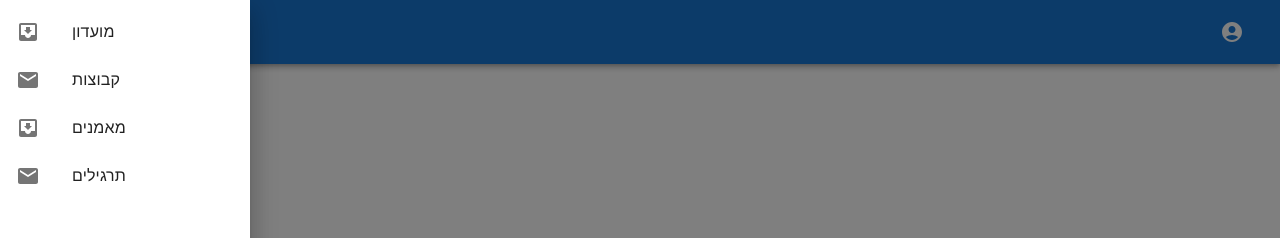
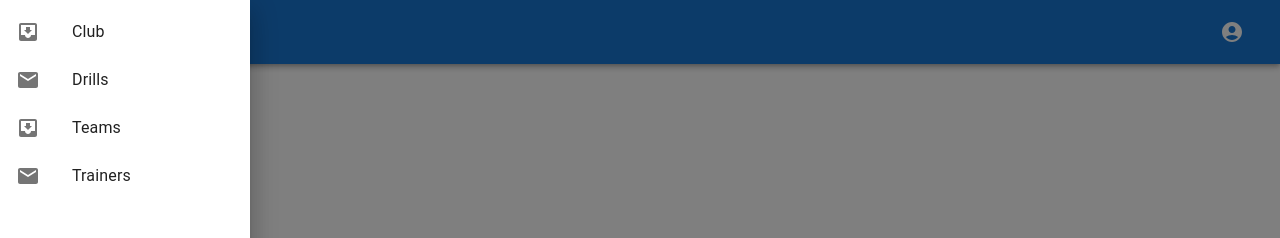
Before and after one commit to ell8935/drills_frontend, a React (Create React App) app: page / in a window 1280 px wide. Both pictures are taken after a click on the button 36 px from the left and 32 px from the top of the page. Shown: the top 238 px of the page. Built offline with nearby package versions, Linux system fonts and the light colour scheme.

Commit message:
translations

```diff
--- a/package.json
+++ b/package.json
@@ -15,8 +15,11 @@
     "@types/node": "16.7.13",
     "@types/react": "18.0.0",
     "@types/react-dom": "18.0.0",
+    "i18next": "^23.4.2",
+    "i18next-browser-languagedetector": "^7.1.0",
     "react": "18.2.0",
     "react-dom": "18.2.0",
+    "react-i18next": "^13.0.3",
     "react-router-dom": "6.14.2",
     "react-scripts": "5.0.1",
     "styled-components": "6.0.7",
--- a/src/App.tsx
+++ b/src/App.tsx
@@ -1,7 +1,19 @@
+import { useTranslation } from "react-i18next";
 import Header from "./shared/components/Header/Header";
+import { useEffect } from "react";
 
 function App() {
-  return <Header />;
+  const { i18n } = useTranslation();
+
+  useEffect(() => {
+    i18n.changeLanguage(navigator.language);
+  }, [i18n]);
+
+  return (
+    <>
+      <Header />
+    </>
+  );
 }
 
 export default App;
--- a/src/shared/components/HeaderDrawer/HeaderDrawer.tsx
+++ b/src/shared/components/HeaderDrawer/HeaderDrawer.tsx
@@ -7,22 +7,32 @@
 import ListItemText from "@mui/material/ListItemText";
 import InboxIcon from "@mui/icons-material/MoveToInbox";
 import MailIcon from "@mui/icons-material/Mail";
+import { useTranslation } from "react-i18next";
 
 interface HeadDrawerProps {
   toggle: boolean;
 }
 
 export default function HeaderDrawer({ toggle }: HeadDrawerProps) {
+  const { t } = useTranslation();
+
+  const drawerOptions = [
+    { text: "header.club", route: "/club" },
+    { text: "header.drills", route: "/drills" },
+    { text: "header.teams", route: "/teams" },
+    { text: "header.trainers", route: "/trainers" },
+  ];
+
   const list = () => (
     <Box sx={{ width: 250 }} role="presentation">
       <List>
-        {["מועדון", "קבוצות", "מאמנים", "תרגילים"].map((text, index) => (
-          <ListItem key={text} disablePadding>
+        {drawerOptions.map(({ text, route }, index) => (
+          <ListItem key={route} disablePadding>
             <ListItemButton>
               <ListItemIcon>
                 {index % 2 === 0 ? <InboxIcon /> : <MailIcon />}
               </ListItemIcon>
-              <ListItemText primary={text} />
+              <ListItemText primary={t(text)} />
             </ListItemButton>
           </ListItem>
         ))}
--- /dev/null
+++ b/src/shared/translations/en.ts
@@ -0,0 +1,10 @@
+export const enTrans = {
+  translation: {
+    header: {
+      club: "Club",
+      teams: "Teams",
+      trainers: "Trainers",
+      drills: "Drills",
+    },
+  },
+};
--- /dev/null
+++ b/src/shared/translations/es.ts
@@ -0,0 +1,10 @@
+export const esTrans = {
+  translation: {
+    header: {
+      club: "Club",
+      teams: "Teams",
+      trainers: "Trainers",
+      drills: "Drills",
+    },
+  },
+};
--- /dev/null
+++ b/src/shared/translations/he.ts
@@ -0,0 +1,10 @@
+export const heTrans = {
+  translation: {
+    header: {
+      club: "מועדון",
+      teams: "קבוצות",
+      trainers: "מאמנים",
+      drills: "תרגילים",
+    },
+  },
+};
--- /dev/null
+++ b/src/shared/translations/i18n.ts
@@ -0,0 +1,28 @@
+import i18n from "i18next";
+import { initReactI18next } from "react-i18next";
+import LanguageDetector from "i18next-browser-languagedetector";
+import { enTrans, esTrans, heTrans } from "./index";
+console.log(enTrans);
+
+i18n
+  // detect user language
+  // learn more: https://github.com/i18next/i18next-browser-languageDetector
+  .use(LanguageDetector)
+  // pass the i18n instance to react-i18next.
+  .use(initReactI18next)
+  // init i18next
+  // for all options read: https://www.i18next.com/overview/configuration-options
+  .init({
+    debug: true,
+    fallbackLng: "en",
+    interpolation: {
+      escapeValue: false, // not needed for react as it escapes by default
+    },
+    resources: {
+      en: enTrans,
+      es: esTrans,
+      he: heTrans,
+    },
+  });
+
+export default i18n;
--- /dev/null
+++ b/src/shared/translations/index.ts
@@ -0,0 +1,5 @@
+import { enTrans } from "./en";
+import { heTrans } from "./he";
+import { esTrans } from "./es";
+
+export { enTrans, heTrans, esTrans };
```
Also changed, not shown: src/index.tsx (+7 -6 lines), 1 other file (tests, documents, lock files or other folders).
